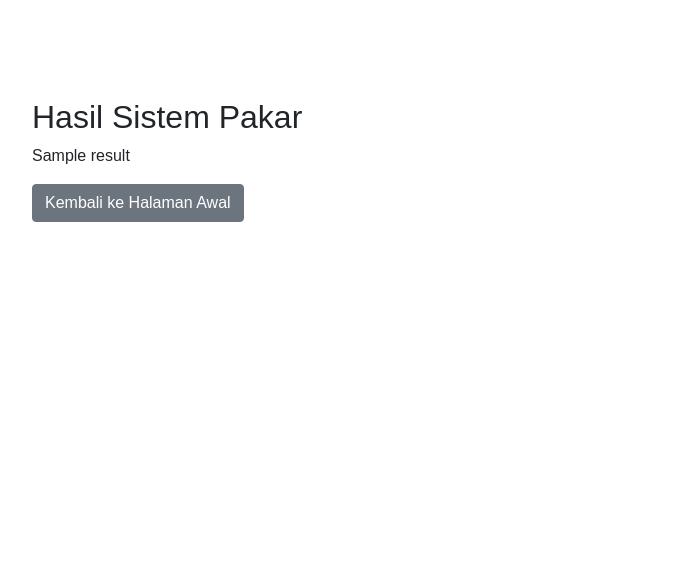
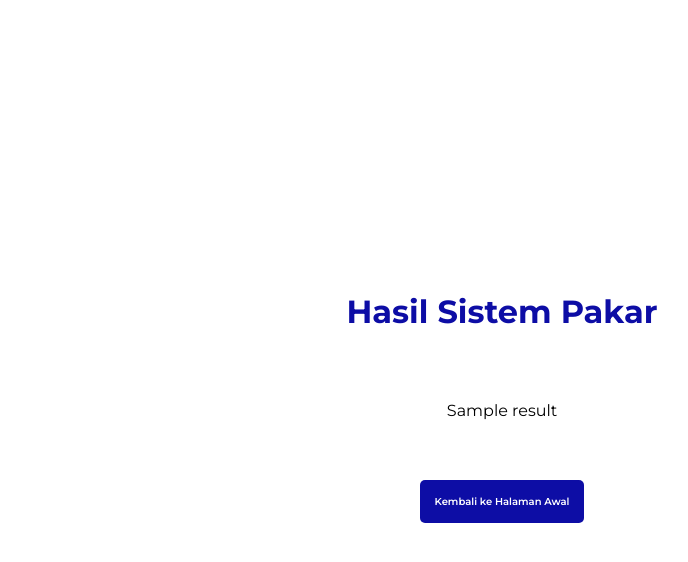
Before and after one commit to NurKholisYusufRabbani/Demo-Sistem-Pakar, a Flask app: template templates/result.html in a window 1280 px wide. Shown: the top 562 px of the page, without its empty margins (138-826 px from the left). Run offline with Flask 3, Linux system fonts and the light colour scheme; the template is opened without the code that fills it: most values are stand-ins (such as "Sample title", 1, 10 or a date in 2020); parts of the project's set-up code (start-up, migrations or seed data) failed here and were passed over; some libraries are stand-ins or nearby versions.

Commit message:
Update result.html

```diff
--- a/templates/result.html
+++ b/templates/result.html
@@ -1,17 +1,29 @@
 <!DOCTYPE html>
 <html lang="en">
-<head>
-    <meta charset="UTF-8">
-    <meta name="viewport" content="width=device-width, initial-scale=1.0">
+  <head>
+    <meta charset="UTF-8" />
+    <meta name="viewport" content="width=device-width, initial-scale=1.0" />
     <title>Hasil Sistem Pakar</title>
-    <link rel="stylesheet" href="https://cdnjs.cloudflare.com/ajax/libs/bootstrap/4.5.2/css/bootstrap.min.css">
-    <link rel="stylesheet" href="{{ url_for('static', filename='style.css') }}">
-</head>
-<body>
+    <link
+      rel="stylesheet"
+      href="{{ url_for('static', filename='result.css') }}"
+    />
+
+    <link rel="preconnect" href="https://fonts.googleapis.com" />
+    <link rel="preconnect" href="https://fonts.gstatic.com" crossorigin />
+    <link
+      href="https://fonts.googleapis.com/css2?family=Montserrat:ital,wght@0,100..900;1,100..900&family=Poppins:ital,wght@0,100;0,200;0,300;0,400;0,500;0,600;0,700;0,800;0,900;1,100;1,200;1,300;1,400;1,500;1,600;1,700;1,800;1,900&family=Raleway:ital,wght@0,100..900;1,100..900&display=swap"
+      rel="stylesheet"
+    />
+  </head>
+  <body>
     <div class="container mt-5">
-        <h2>Hasil Sistem Pakar</h2>
-        <p>{{ result }}</p>
+      <h1>Hasil Sistem Pakar</h1>
+      <p>{{ result }}</p>
+
+      <div class="button-container">
         <a href="/" class="btn btn-secondary">Kembali ke Halaman Awal</a>
+      </div>
     </div>
-</body>
+  </body>
 </html>
```
